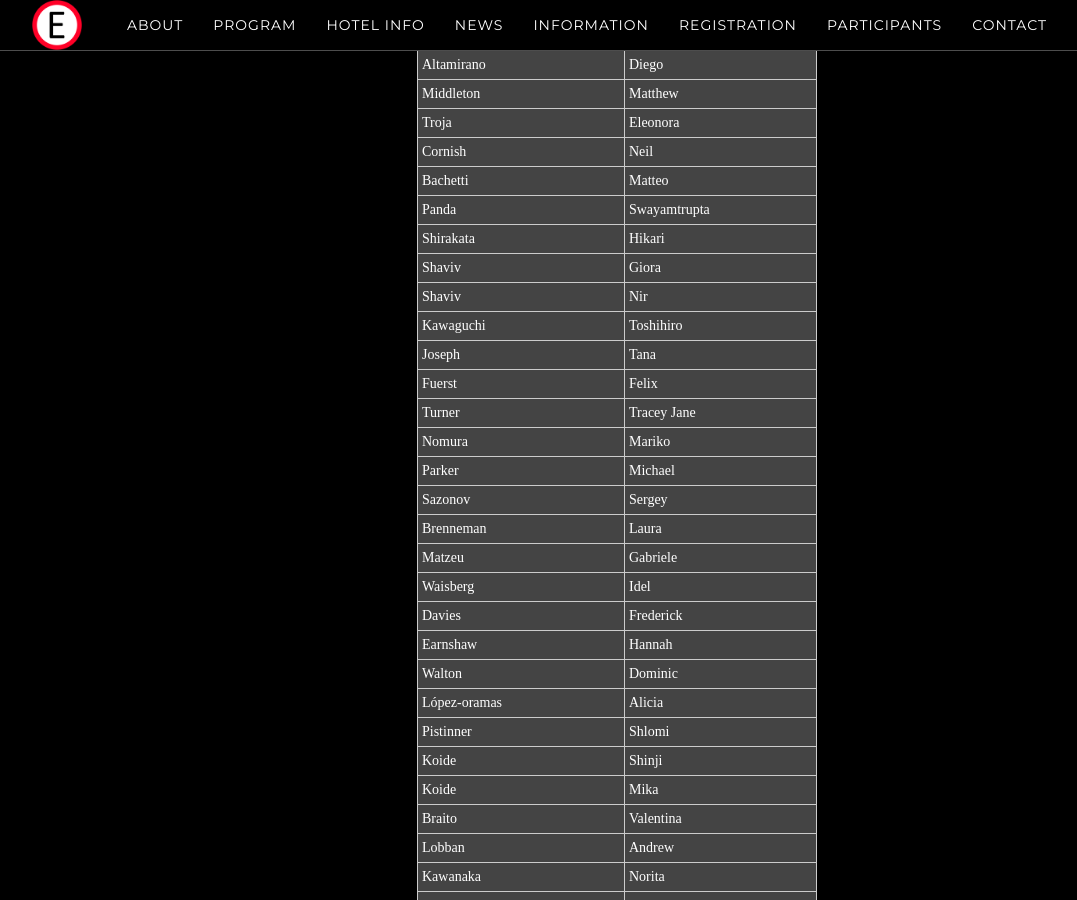
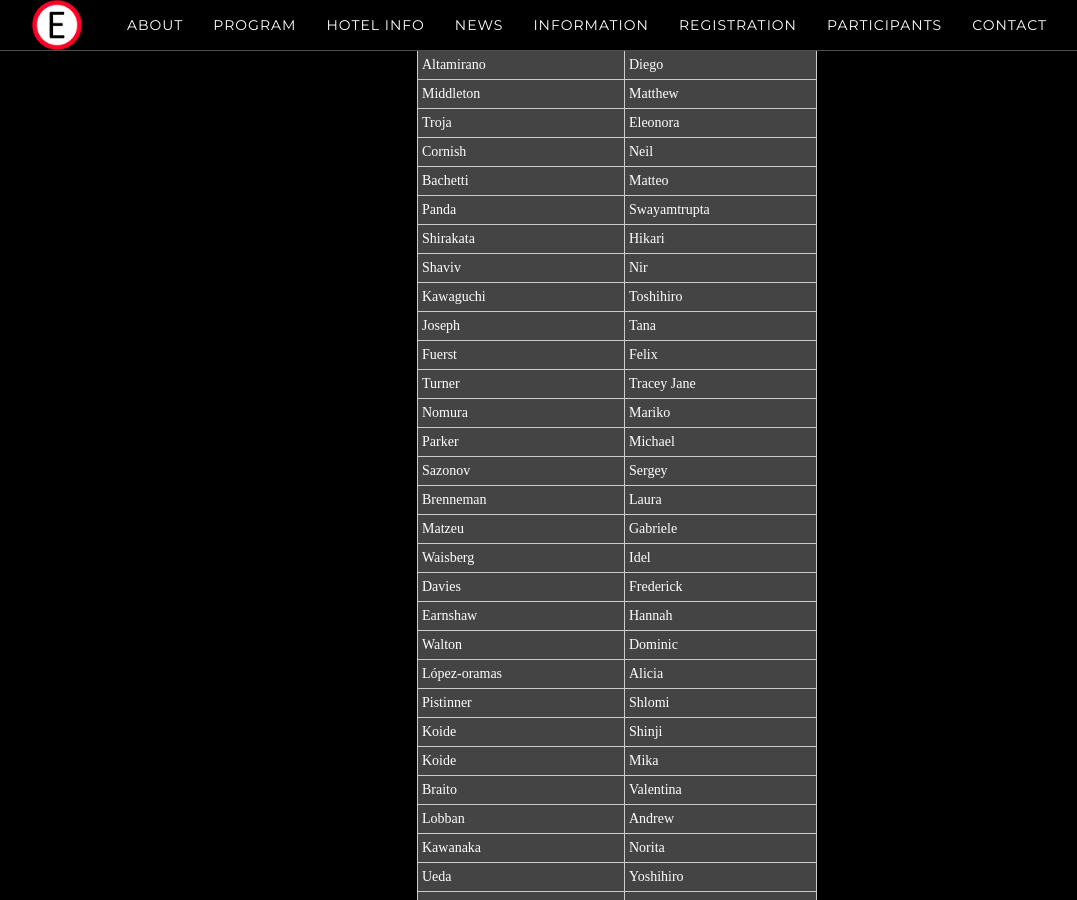
Before and after one commit to breakingthelimits/supereddington2018, a Jekyll site: the page built from registered/index.html, in a window 1280 px wide and 900 px high, scrolled down 305 px. Shown: the whole window, without its empty margins (38-1115 px from the left). Built offline with Jekyll 4.4.1, drawn with Linux system fonts in a browser that asks for light colours.

Commit message:
Update index.html

```diff
--- a/registered/index.html
+++ b/registered/index.html
@@ -37,7 +37,6 @@ title: Registered partecipants
 	 <tr><td>Bachetti</td><td>Matteo</td></tr>
 	 <tr><td>Panda</td><td>Swayamtrupta</td></tr>
 	 <tr><td>Shirakata</td><td>Hikari</td></tr>
-	 <tr><td>Shaviv</td><td>Giora</td></tr>
 	 <tr><td>Shaviv</td><td>Nir</td></tr>
 	 <tr><td>Kawaguchi</td><td>Toshihiro</td></tr>
 	 <tr><td>Joseph</td><td>Tana</td></tr>
```
